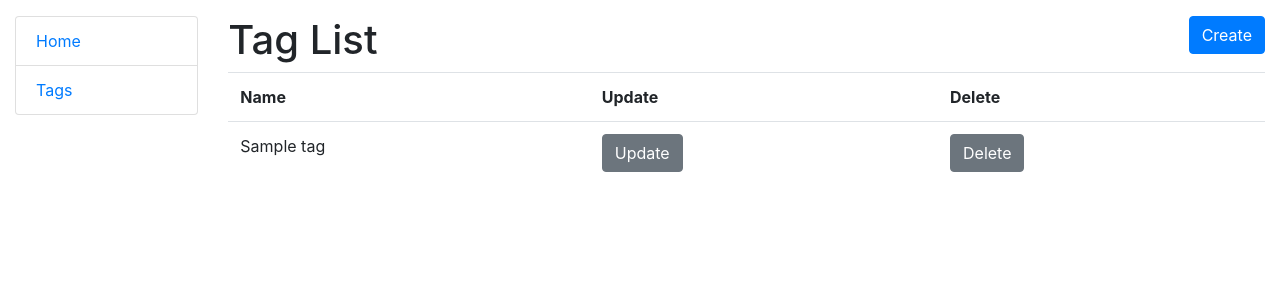
After one commit to U-Ra-All/todo_list, a Django app: page //tags/ in a window 1280 px wide. The commit adds this page. Shown: the top 300 px of the page. Run offline with Django 4.2, Linux system fonts and the light colour scheme; a user stored in the database is signed in; tables that the repository leaves empty hold one stand-in row (values such as "Sample post").

Commit message:
Implement Tag CRUD

```diff
--- a/app/models.py
+++ b/app/models.py
@@ -7,6 +7,9 @@ class Tag(models.Model):
 
     def __str__(self):
         return self.name
+
+    def get_absolute_url(self):
+        return reverse("app:tag-list")
 
 
 class Task(models.Model):
--- a/app/urls.py
+++ b/app/urls.py
@@ -44,17 +44,17 @@ urlpatterns = [
         name="tag-list"
     ),
     path(
-        "/create/",
+        "tags/create/",
         TagCreateView.as_view(),
         name="tag-create"
     ),
     path(
-        "/<int:pk>/update/",
+        "tags/<int:pk>/update/",
         TagUpdateView.as_view(),
         name="tag-update",
     ),
     path(
-        "/<int:pk>/delete/",
+        "tags/<int:pk>/delete/",
         TagDeleteView.as_view(),
         name="tag-delete",
     ),
--- /dev/null
+++ b/templates/app/tag_list.html
@@ -0,0 +1,60 @@
+{% extends "base.html" %}
+{% block content %}
+    <h1>
+      Tag List
+      <a
+          href="{% url "app:tag-create" %}"
+          class=
+              "
+              btn btn-primary
+              link-to-page
+              float-right
+              "
+      >
+        Create
+      </a>
+    </h1>
+
+    {% if tag_list %}
+      <table class="table">
+        <tr>
+          <th>Name</th>
+          <th>Update</th>
+          <th>Delete</th>
+        </tr>
+        {% for tag in tag_list %}
+          <tr>
+            <td>{{ tag.name }}</td>
+            <td>
+              <a
+                  href="{% url "app:tag-update" pk=tag.id %}"
+                  class=
+                      "
+                      btn
+                      btn-secondary
+                      link-to-page
+                      "
+              >
+                Update
+              </a>
+            </td>
+            <td>
+              <a
+                  href="{% url "app:tag-delete" pk=tag.id %}"
+                  class=
+                      "
+                      btn
+                      btn-secondary
+                      link-to-page
+                      "
+              >
+                Delete
+              </a>
+            </td>
+          </tr>
+        {% endfor %}
+      </table>
+    {% else %}
+      <p>There are no dishes in kitchen</p>
+    {% endif %}
+{% endblock %}
--- a/templates/includes/sidebar.html
+++ b/templates/includes/sidebar.html
@@ -1,4 +1,4 @@
 <ul class="sidebar-nav list-group">
   <li class="list-group-item"><a href="{% url 'app:task-list' %}">Home</a></li>
-  <li class="list-group-item"><a href="{% url 'app:task-list' %}">Tags</a></li>
+  <li class="list-group-item"><a href="{% url 'app:tag-list' %}">Tags</a></li>
 </ul>
```
Also changed, not shown: templates/app/tag_confirm_delete.html (added, +12 -0 lines), templates/app/tag_form.html (added, +12 -0 lines).
